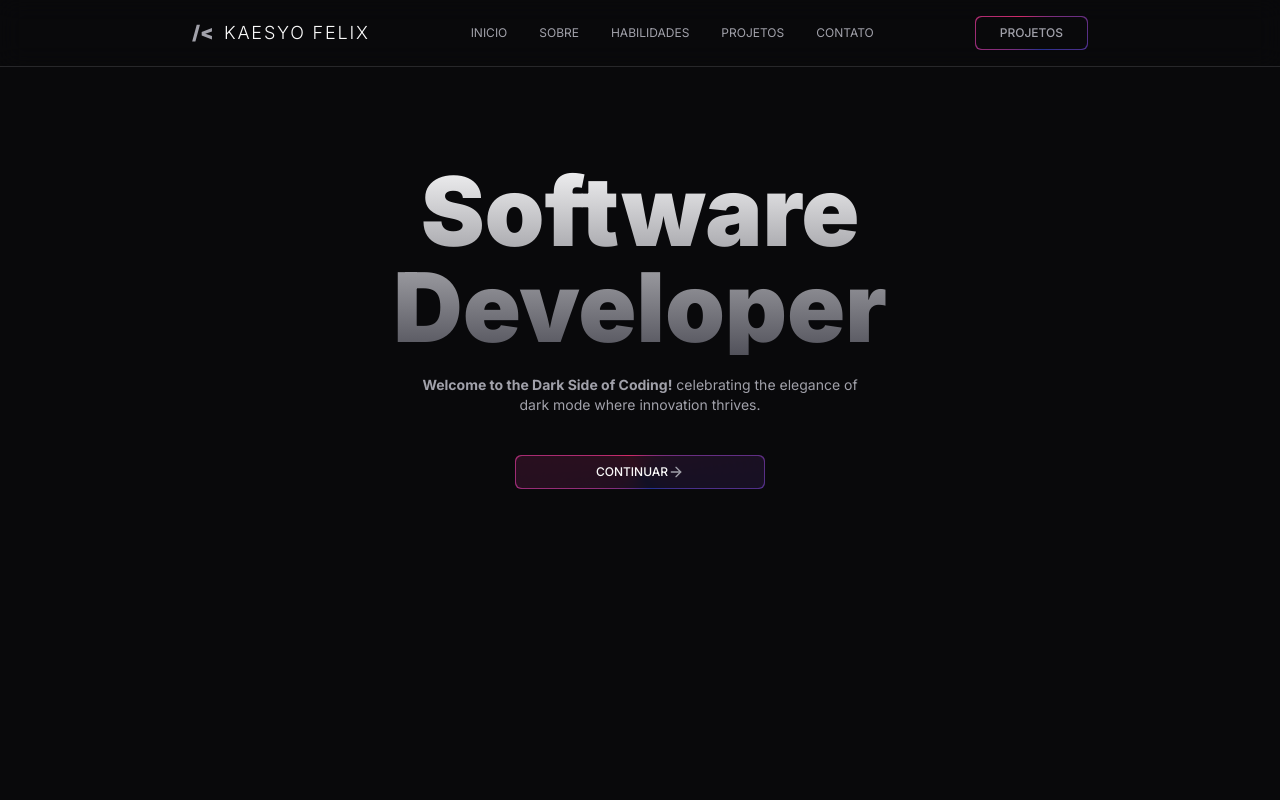
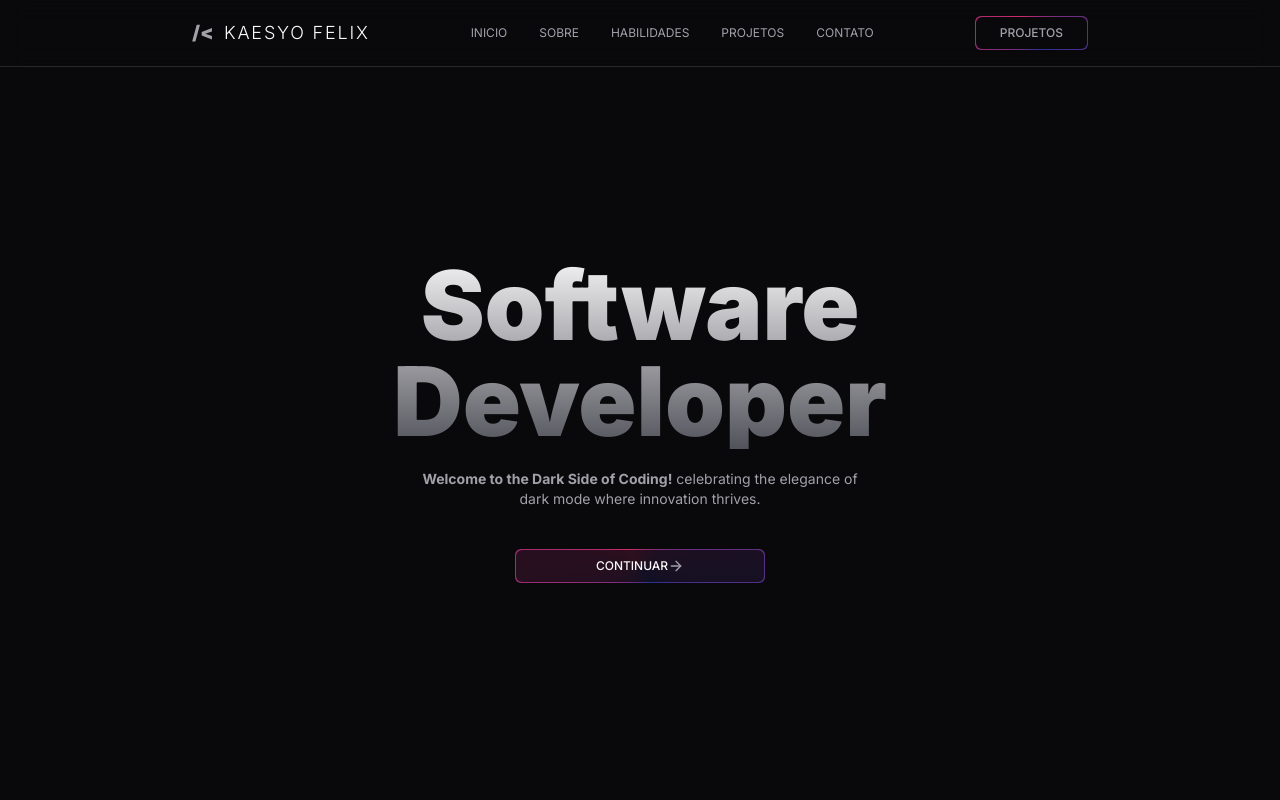
Before and after one commit to KARAUJO1003/portifolio.web.1.4.0, a Next.js app in the folder portifolio/: page / in a window 1280 px wide. Shown: the top 800 px of the page. Built offline with nearby package versions, Linux system fonts and the light colour scheme.

Commit message:
Update home.tsx

```diff
--- a/portifolio/src/app/_components/sections/home/home.tsx
+++ b/portifolio/src/app/_components/sections/home/home.tsx
@@ -23,7 +23,7 @@ export const HomeSection = ({ className }: ComponentPropsDefault) => {
     <SectionContainer
       id="home"
       className={cn(
-        'flex flex-col w-full items-center justify-start gap-10 min-h-[610px]',
+        'flex flex-col w-full items-center justify-center gap-10 min-h-[610px]',
         className,
       )}
     >
```
